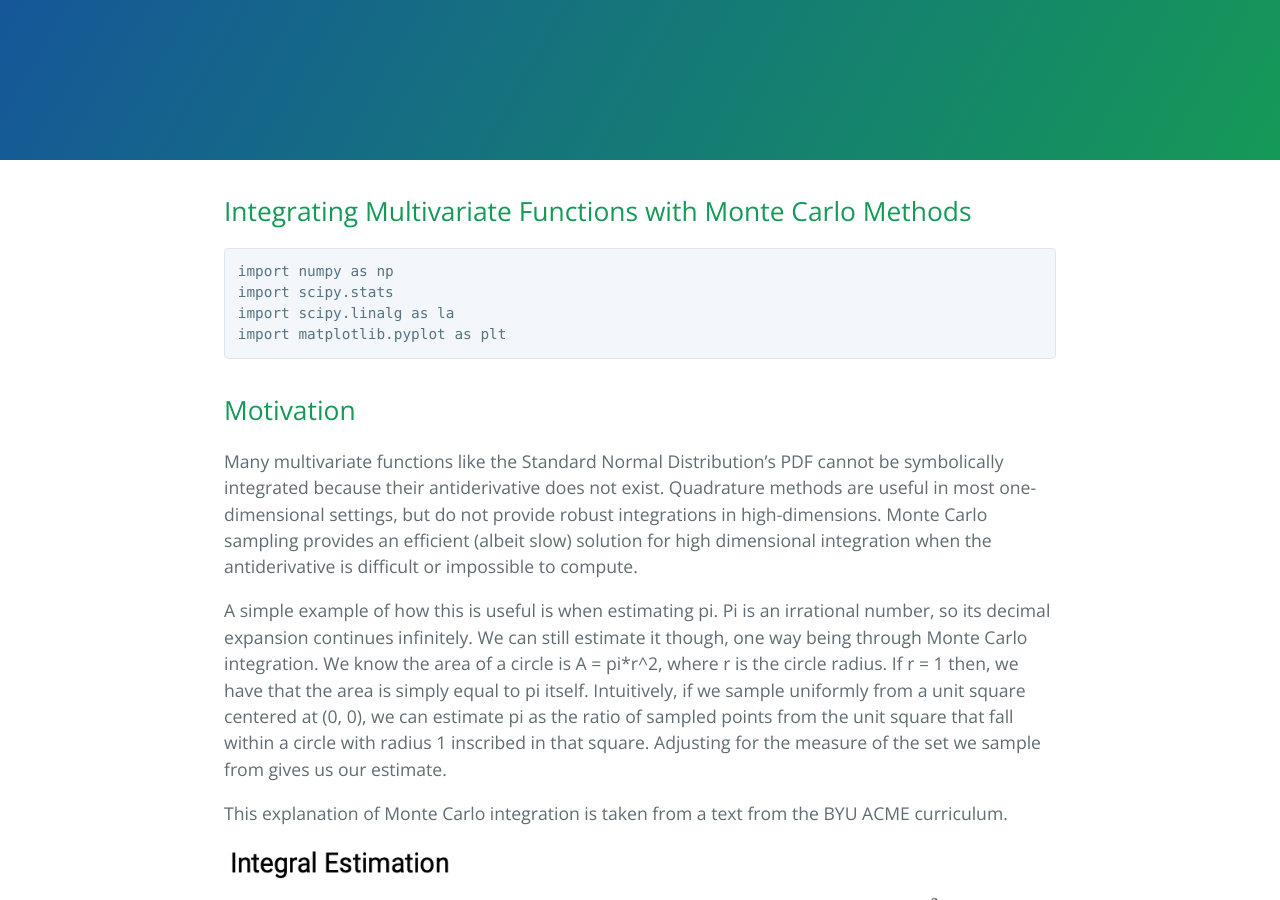
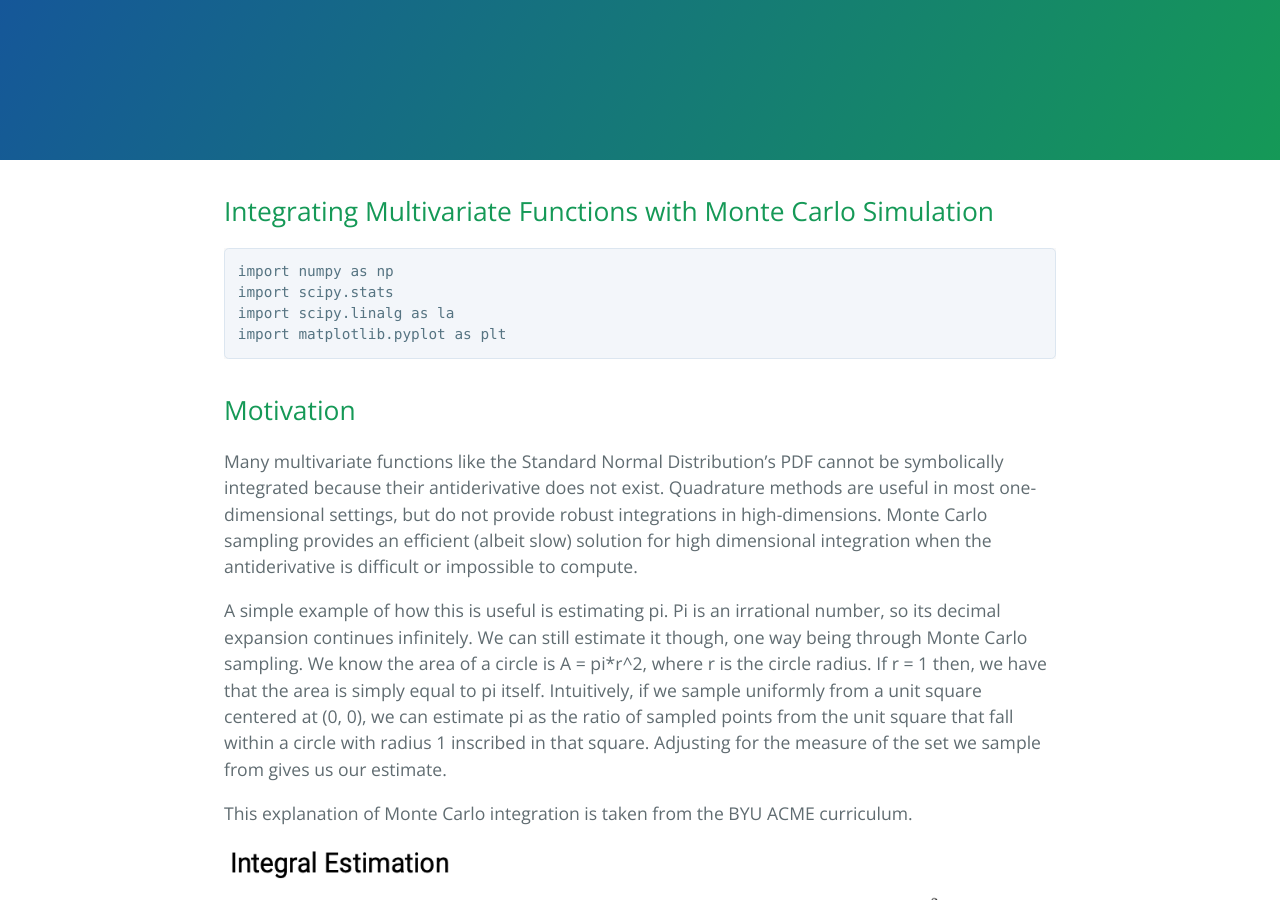
Before and after one commit to walkerhughes/portfolio, a Jekyll site: the page built from monte_carlo.md, in a window 1280 px wide and 900 px high. Built offline with Jekyll 4.4.1, drawn with Linux system fonts in a browser that asks for light colours; formulas are drawn with MathJax 3; our own code applies the rules of GitHub Pages for plain Markdown files.

Commit message:
Update monte_carlo.md

````diff
--- a/monte_carlo.md
+++ b/monte_carlo.md
@@ -2,7 +2,7 @@
 layout: default
 ---
 
-## Integrating Multivariate Functions with Monte Carlo Methods
+## Integrating Multivariate Functions with Monte Carlo Simulation
 
 <script type="text/javascript" async="" src="https://cdnjs.cloudflare.com/ajax/libs/mathjax/2.7.4/MathJax.js?config=TeX-MML-AM_CHTML"></script>
 
@@ -14,14 +14,13 @@ import scipy.linalg as la
 import matplotlib.pyplot as plt
 ```
 
-
 ## Motivation
 
 Many multivariate functions like the Standard Normal Distribution's PDF cannot be symbolically integrated because their antiderivative does not exist. Quadrature methods are useful in most one-dimensional settings, but do not provide robust integrations in high-dimensions. Monte Carlo sampling provides an efficient (albeit slow) solution for high dimensional integration when the antiderivative is difficult or impossible to compute.
 
-A simple example of how this is useful is when estimating pi. Pi is an irrational number, so its decimal expansion continues infinitely. We can still estimate it though, one way being through Monte Carlo integration. We know the area of a circle is A = pi*r^2, where r is the circle radius. If r = 1 then, we have that the area is simply equal to pi itself. Intuitively, if we sample uniformly from a unit square centered at (0, 0), we can estimate pi as the ratio of sampled points from the unit square that fall within a circle with radius 1 inscribed in that square. Adjusting for the measure of the set we sample from gives us our estimate.
+A simple example of how this is useful is estimating pi. Pi is an irrational number, so its decimal expansion continues infinitely. We can still estimate it though, one way being through Monte Carlo sampling. We know the area of a circle is A = pi*r^2, where r is the circle radius. If r = 1 then, we have that the area is simply equal to pi itself. Intuitively, if we sample uniformly from a unit square centered at (0, 0), we can estimate pi as the ratio of sampled points from the unit square that fall within a circle with radius 1 inscribed in that square. Adjusting for the measure of the set we sample from gives us our estimate.
 
-This explanation of Monte Carlo integration is taken from a text from the BYU ACME curriculum.
+This explanation of Monte Carlo integration is taken from the BYU ACME curriculum.
 
 <img src="integration.jpg" width="900" height="525">
 
````
